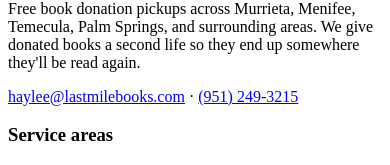
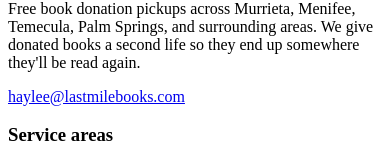
Before and after one commit to wvelez7/lastmilebooks, a React (Vite) app in the folder client/: page /#/ in a window 390 px wide. Shown: the part 8498-8663 px from the top of the page. Built offline with nearby package versions, Linux system fonts and the light colour scheme.

Commit message:
Remove phone number from website (owner request - spam robocalls)

```diff
--- a/client/src/components/SiteFooter.tsx
+++ b/client/src/components/SiteFooter.tsx
@@ -19,10 +19,6 @@
                 data-testid="link-email"
               >
                 haylee@lastmilebooks.com
-              </a>
-              {" · "}
-              <a href="tel:+19512493215" className="hover:text-foreground">
-                (951) 249-3215
               </a>
             </p>
           </div>
```
